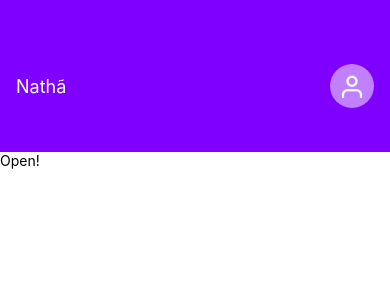
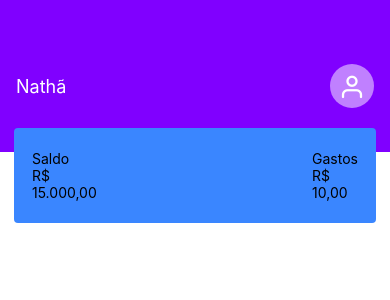
Before and after one commit to NWolff9/React_Native, a React Native app: screen / in a window 390 px wide. Shown: the top 300 px of the page. Built offline with nearby package versions, Linux system fonts and the light colour scheme.

Commit message:
Create Balence component

```diff
--- a/package.json
+++ b/package.json
@@ -9,10 +9,14 @@
     "web": "expo start --web"
   },
   "dependencies": {
+    "@expo/webpack-config": "^18.0.1",
     "expo": "~48.0.6",
     "expo-status-bar": "~1.4.4",
+    "install": "^0.13.0",
     "react": "18.2.0",
-    "react-native": "0.71.3"
+    "react-dom": "18.2.0",
+    "react-native": "0.71.3",
+    "react-native-web": "~0.18.10"
   },
   "devDependencies": {
     "@babel/core": "^7.20.0"
--- /dev/null
+++ b/src/components/Balance/index.js
@@ -0,0 +1,44 @@
+import React from 'react';
+import {View, Text, StyleSheet} from 'react-native';
+
+export default function Balance(){
+    return(
+        <View style={styles.container}>
+            {/* Saldo */}
+            <View style={styles.item}>
+                <Text style={styles.itemTitle}>Saldo</Text>
+                <View>
+                    <Text style={styles.currencySymbol}>R$</Text>
+                    <Text style={styles.balance}>15.000,00</Text>
+                </View>
+            </View>
+
+            {/* Gastos */}
+            <View style={styles.item}>
+                <Text style={styles.itemTitle}>Gastos</Text>
+                <View>
+                    <Text style={styles.currencySymbol}>R$</Text>
+                    <Text style={styles.balance}>10,00</Text>
+                </View>
+            </View>
+        </View>
+    );
+}
+
+const styles = StyleSheet.create({
+    container:{
+        backgroundColor: "#3a86ff",
+        flexDirection: 'row',
+        justifyContent: 'space-between',
+        paddingStart: 18,
+        paddingEnd: 18,
+        marginTop: -24,
+        marginStart: 14,
+        marginEnd: 14,
+        borderRadius: 4,
+        paddingTop: 22,
+        paddingBottom: 22,
+        // nada sobrepoe o container
+        zIndex: 99
+    }
+})
--- a/src/components/Header/index.js
+++ b/src/components/Header/index.js
@@ -36,7 +36,7 @@ const styles = StyleSheet.create({
         paddingBottom: 44,
     },
     content: {
-        flex:1, //pagar o tqmanho da tela toda
+        flex:1, //pegar o tamanho da tela toda
         alignItems: "center", // alinhar na horizontal
         flexDirection: "row",
         justifyContent: "space-between", // alinhar na vertical
--- a/src/pages/Home/index.js
+++ b/src/pages/Home/index.js
@@ -1,11 +1,12 @@
 import { StyleSheet, Text, View } from 'react-native';
 import Header from '../../components/Header';
+import Balance from '../../components/Balance';
 
 export default function Home() {
     return (
         <View style={styles.container}>
             <Header name = "Nathã"/>
-            <Text>Open!</Text>
+            <Balance/>
 
         </View>
     );
```
Also changed, not shown: .gitpod.yml (added), 1 other file (tests, documents, lock files or other folders).
